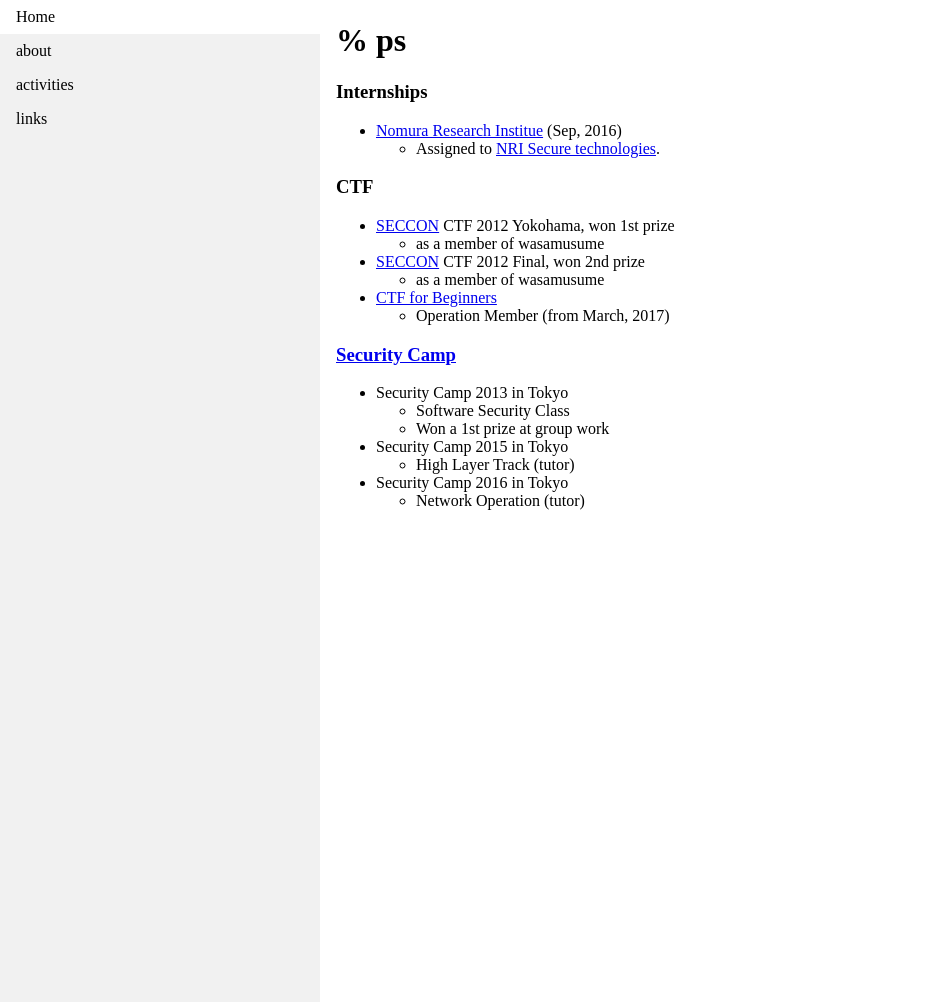
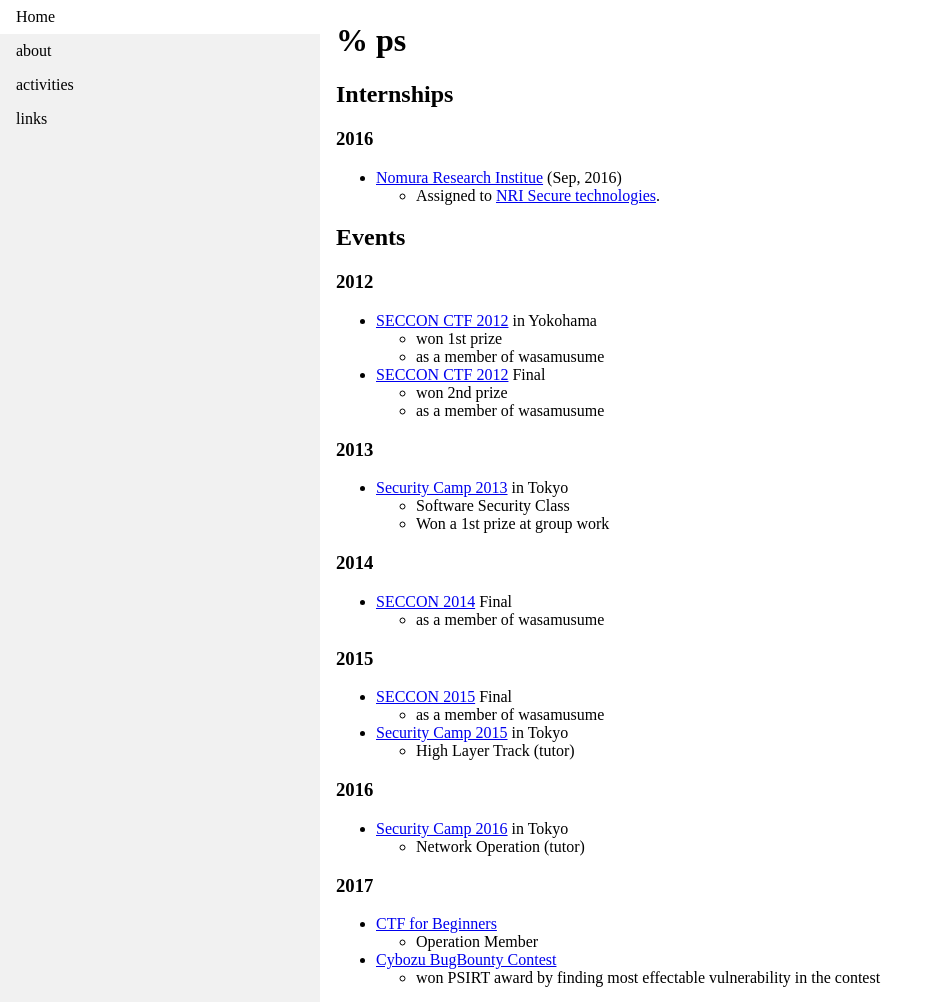
Before and after one commit to ytn86/ytn86.github.io, a Jekyll site: the page built from activities.md, in a window 1280 px wide and 1002 px high. Shown: the whole window, without its empty margins (0-943 px from the left). Built offline with Jekyll 4.4.1, drawn with Linux system fonts in a browser that asks for light colours.

Commit message:
[MODIFY] styles and add some activities

```diff
--- a/activities.md
+++ b/activities.md
@@ -5,31 +5,59 @@ title: activities
 
 # % ps
 
-### Internships
+## Internships
+
+
+### 2016
 
 * [Nomura Research Institue](https://www.nri.com/jp/) (Sep, 2016)
   * Assigned to [NRI Secure technologies](https://www.nri-secure.co.jp/).
 
-### CTF
+## Events
 
-* [SECCON](http://seccon.jp) CTF 2012 Yokohama, won 1st prize
+### 2012
+
+* [SECCON CTF 2012](http://seccon.jp) in Yokohama
+  * won 1st prize
   * as a member of wasamusume
 
-* [SECCON](http://seccon.jp) CTF 2012 Final, won 2nd prize
+
+* [SECCON CTF 2012](http://seccon.jp) Final
+  * won 2nd prize
   * as a member of wasamusume
 
-* [CTF for Beginners](http://2016.seccon.jp/about/beginners.html)
-  * Operation Member (from March, 2017)
+### 2013
 
-### [Security Camp](http://www.security-camp.org/)
-
-* Security Camp 2013 in Tokyo
+* [Security Camp 2013](https://www.ipa.go.jp/jinzai/renkei/camp2013/index.html) in Tokyo
   * Software Security Class
   * Won a 1st prize at group work
 
-* Security Camp 2015 in Tokyo
+
+### 2014
+
+* [SECCON 2014](http://2015.seccon.jp) Final
+  * as a member of wasamusume
+
+### 2015
+
+* [SECCON 2015](http://2015.seccon.jp) Final
+  * as a member of wasamusume
+
+
+* [Security Camp 2015](https://www.ipa.go.jp/jinzai/camp/2015/zenkoku2015.html) in Tokyo
   * High Layer Track (tutor)
 
 
-* Security Camp 2016 in Tokyo
+### 2016
+
+* [Security Camp 2016](https://www.ipa.go.jp/jinzai/camp/2016/zenkoku2016.html) in Tokyo
   * Network Operation (tutor)
+
+
+### 2017
+
+* [CTF for Beginners](http://2017.seccon.jp/about/beginners.html)
+  * Operation Member
+
+* [Cybozu BugBounty Contest](https://topics.cybozu.co.jp/news/2017/11/06-4448.html)
+  * won PSIRT award by finding most effectable vulnerability in the contest
```
